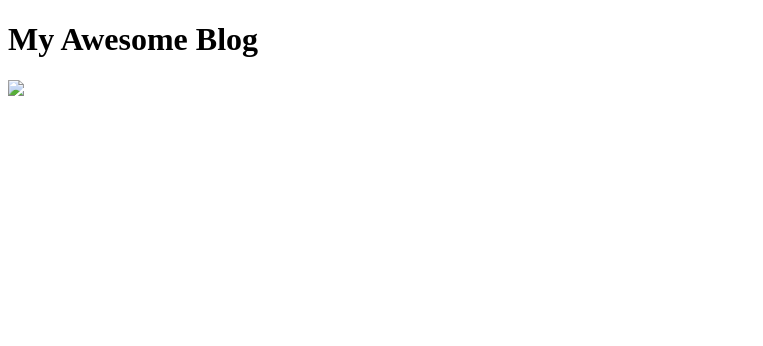
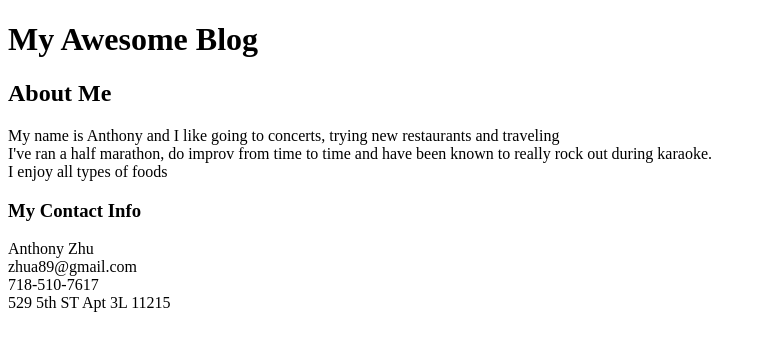
Before and after one commit to zhua1989/zhu_blog, a plain HTML site: page blog.html in a window 1280 px wide. Shown: the whole page, without its empty margins (0-763 px from the left). Drawn offline with Linux system fonts and the light colour scheme.

Commit message:
add contact info and aboutme

```diff
--- a/blog.html
+++ b/blog.html
@@ -1,17 +1,27 @@
 <!DOCTYPE html>
+
 <head>
-	<title> Blog About Me </title>
-
-
+    <title> Blog About Me </title>
 </head>
 
 <body>
-	<header>
-		<h1>My Awesome Blog</h1>
-		<img src="profile.jpg">
-	</header>
+    <header>
+        <h1>My Awesome Blog</h1>
+    </header>
+    <div>
+        <h2>About Me</h2>
+        <p>My name is Anthony and I like going to concerts, trying new restaurants and traveling
+            <br> I've ran a half marathon, do improv from time to time and have been known to really rock out during karaoke.
+            <br> I enjoy all types of foods
+        </p>
+    </div>
 
-
-
-
+    <div>
+    <h3>My Contact Info</h3>
+    <p>Anthony Zhu
+        <br> zhua89@gmail.com
+        <br> 718-510-7617
+        <br> 529 5th ST Apt 3L 11215
+    </p>
+    </div>
 </body>
```
